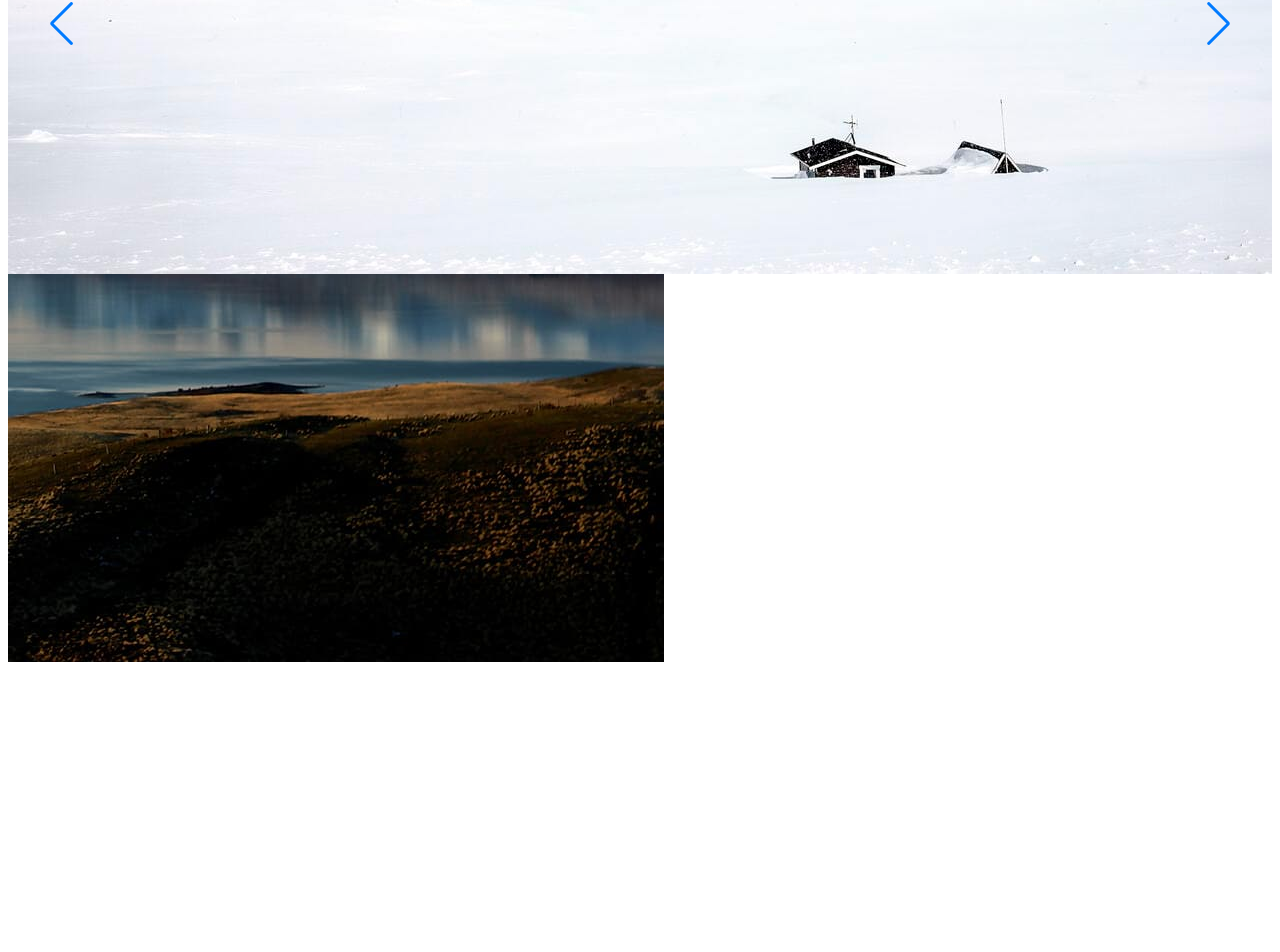
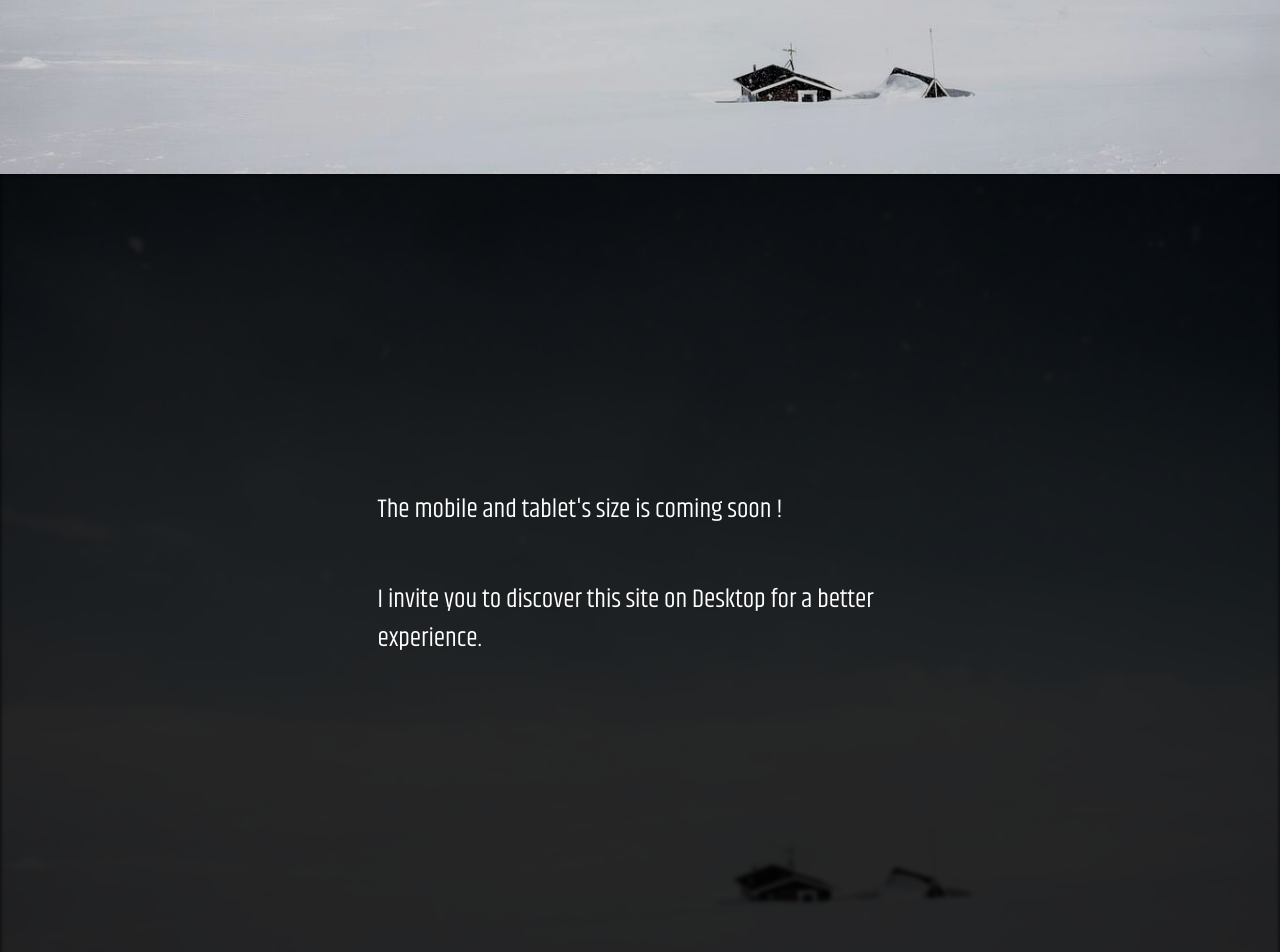
Before and after one commit to Ludo-odec/testitestatestouille, a Vue app: page /Home in a window 1280 px wide. Shown: the part 626-1578 px from the top of the page. Before the commit the page ends 1300 px from the top, so only its background shows below. Built offline with nearby package versions, Linux system fonts and the light colour scheme.

Commit message:
Revert "oui"
This reverts commit 277962adf30c3e891a4aec6ca2e5907be75dc223.

```diff
--- a/src/App.vue
+++ b/src/App.vue
@@ -4,6 +4,11 @@
       <component :is="Component" />
     </transition>
   </router-view>
+  <img class="background background--intro" src="@/assets/images/home/n1.jpg" alt="Image Norway">
+  <div class="warning">
+    <p>The mobile and tablet's size is coming soon !</p>
+    <p>I invite you to discover this site on Desktop for a better experience.</p>
+  </div>
   <audio
     class="myAudio"
     src="./audio/a1.wav"
@@ -27,4 +32,17 @@ export default {
   transition: all ease 0.5s;
 }
 
+.warning{
+  display: flex;
+  flex-direction: column;
+  justify-content: center;
+  align-items: center;
+  width: 100%;
+  height: 100vh;
+  & p {
+    width: 41%;
+    font-size: 25.89px;
+  }
+}
+
 </style>
--- a/src/styles/main.scss
+++ b/src/styles/main.scss
@@ -232,3 +232,11 @@ canvas{
     background: inherit;
     border-radius: 8px;
 }
+
+@media screen and (max-width: 1024px) {
+    .section{
+        &--stories, --intro, --brief, --home, --selection{
+            display: none;
+        }
+    }
+}
--- /dev/null
+++ b/vue.config.js
@@ -0,0 +1,13 @@
+module.exports = {
+  lintOnSave: true,
+  css: {
+    loaderOptions: {
+      sass: {
+        prependData:
+            `
+              @import "@/styles/main.scss";
+            `
+      }
+    }
+  }
+}
```
Also changed, not shown: 2 other files (tests, documents, lock files or other folders).
